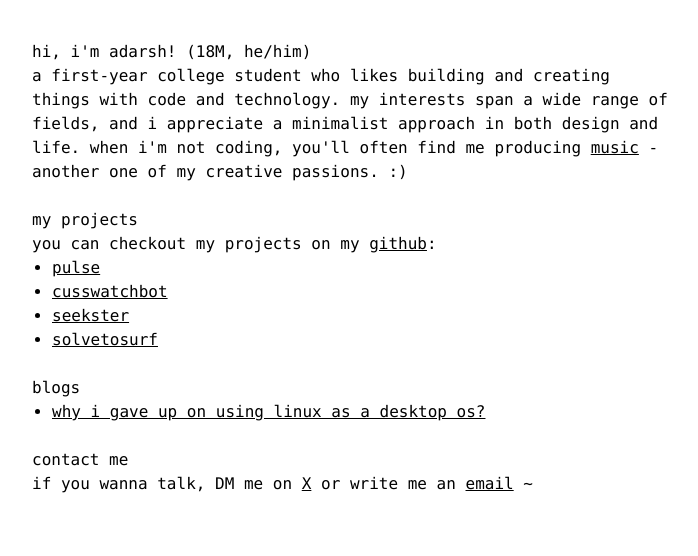
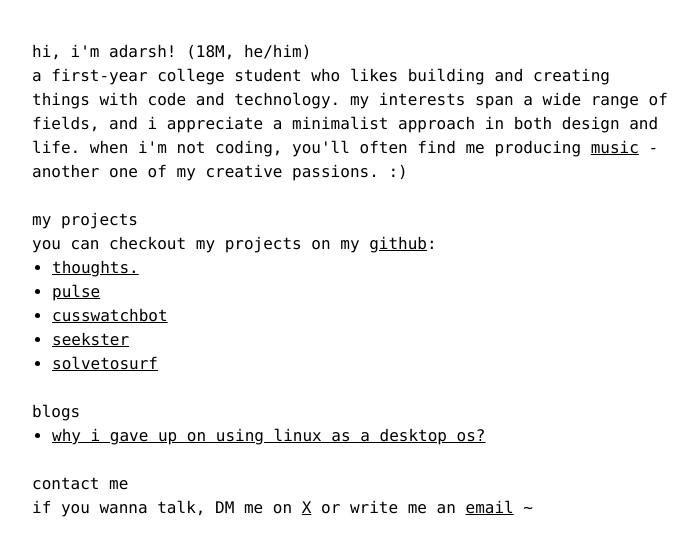
Before and after one commit to axdrsh/my-website, a Next.js app: page / in a window 1280 px wide. Shown: the top 556 px of the page, without its empty margins (288-986 px from the left). Built offline with nearby package versions, Linux system fonts and the light colour scheme.

Commit message:
Update page.tsx

```diff
--- a/src/app/page.tsx
+++ b/src/app/page.tsx
@@ -35,6 +35,11 @@ export default function MinimalPersonalWebsite() {
           :
         </p>
         <ul className="list-disc pl-5">
+          <li id="project">
+            <a href="https://github.com/axdrsh/thoughtss" className="underline">
+              <samp>thoughts.</samp>
+            </a>
+          </li>
           <li id="project">
             <a href="https://github.com/axdrsh/pulse" className="underline">
               <samp>pulse</samp>
```
